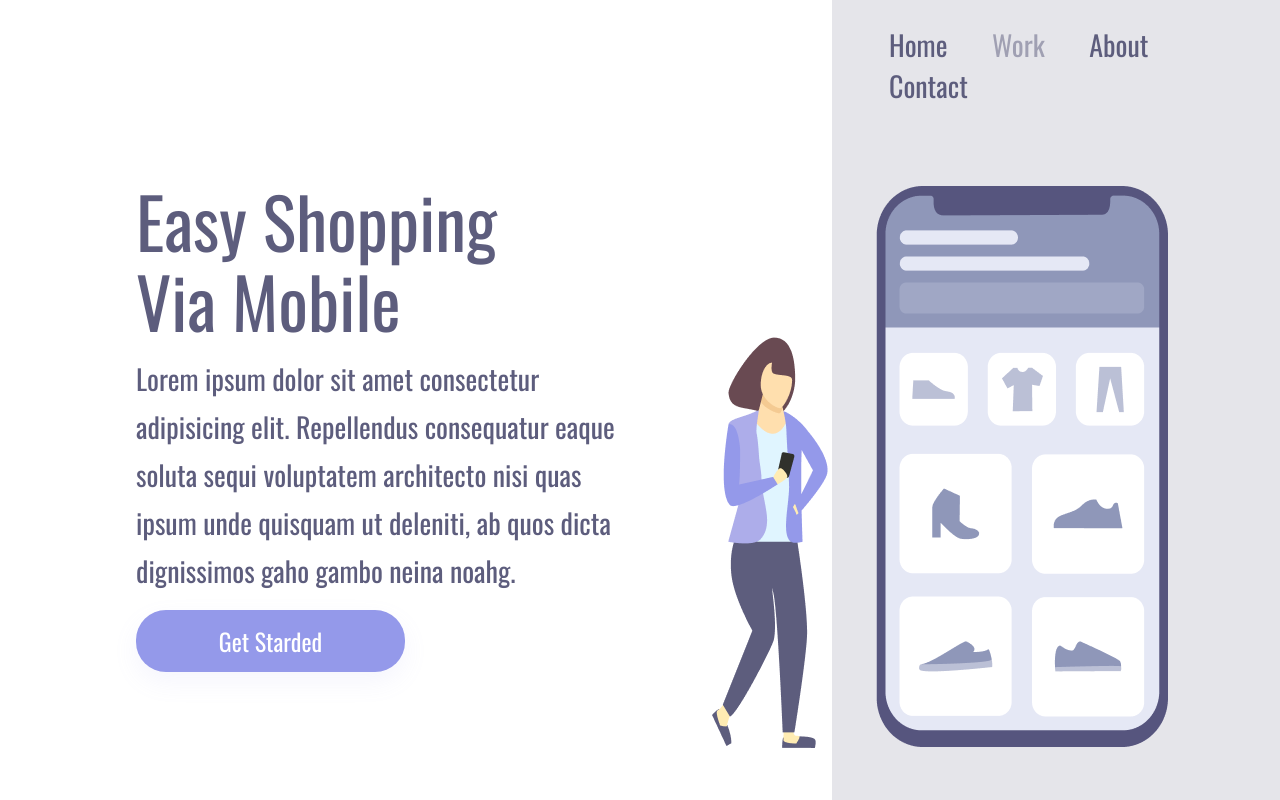
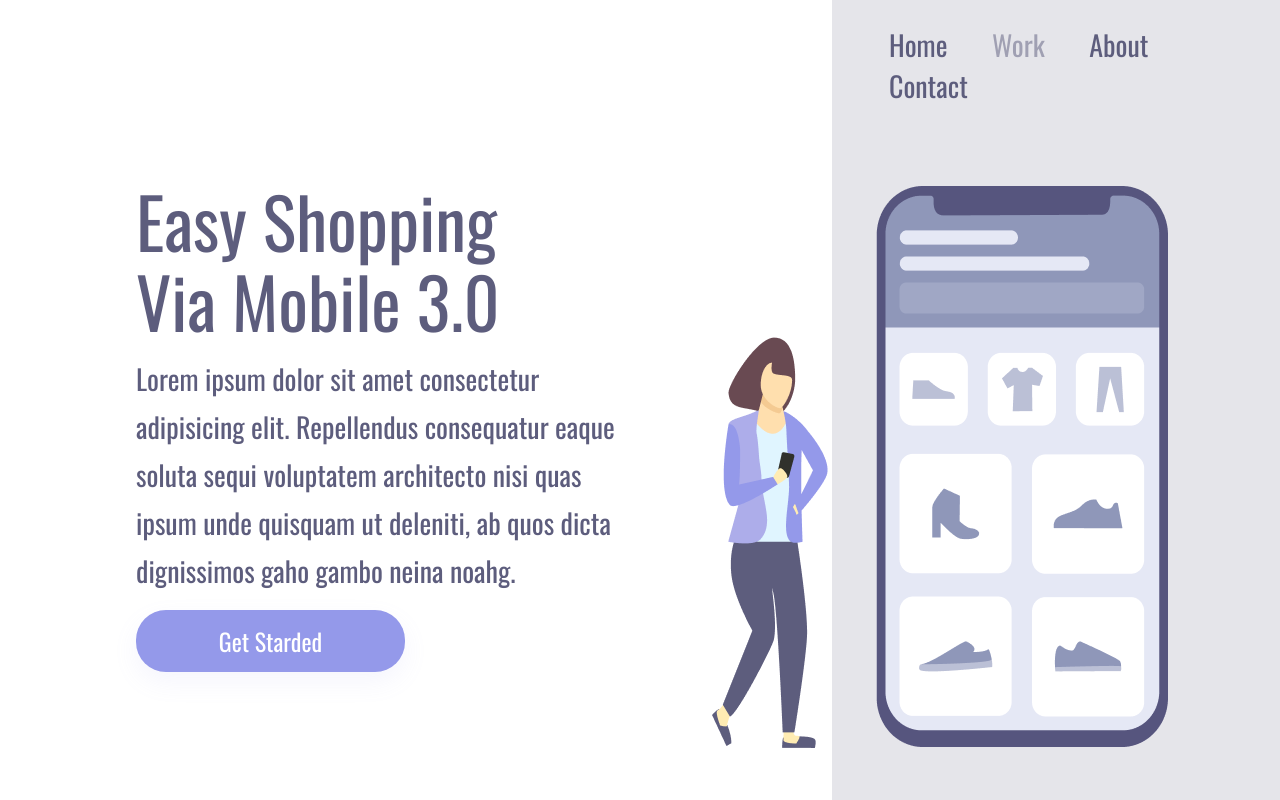
Before and after one commit to victorgarcia10/easy-shopping, a plain HTML site: page index.html in a window 1280 px wide. Drawn offline with nearby package versions, Linux system fonts and the light colour scheme.

Commit message:
alteração no título index.html

```diff
--- a/index.html
+++ b/index.html
@@ -11,7 +11,7 @@
 <body>
     <main>
         <section class="caixa-esquerda">
-            <h1>Easy Shopping Via Mobile</h1>
+            <h1>Easy Shopping Via Mobile 3.0</h1>
 
             <p>Lorem ipsum dolor sit amet consectetur adipisicing elit. Repellendus consequatur eaque soluta sequi voluptatem architecto nisi quas ipsum unde quisquam ut deleniti, ab quos dicta dignissimos gaho gambo neina noahg.</p>
 
```
